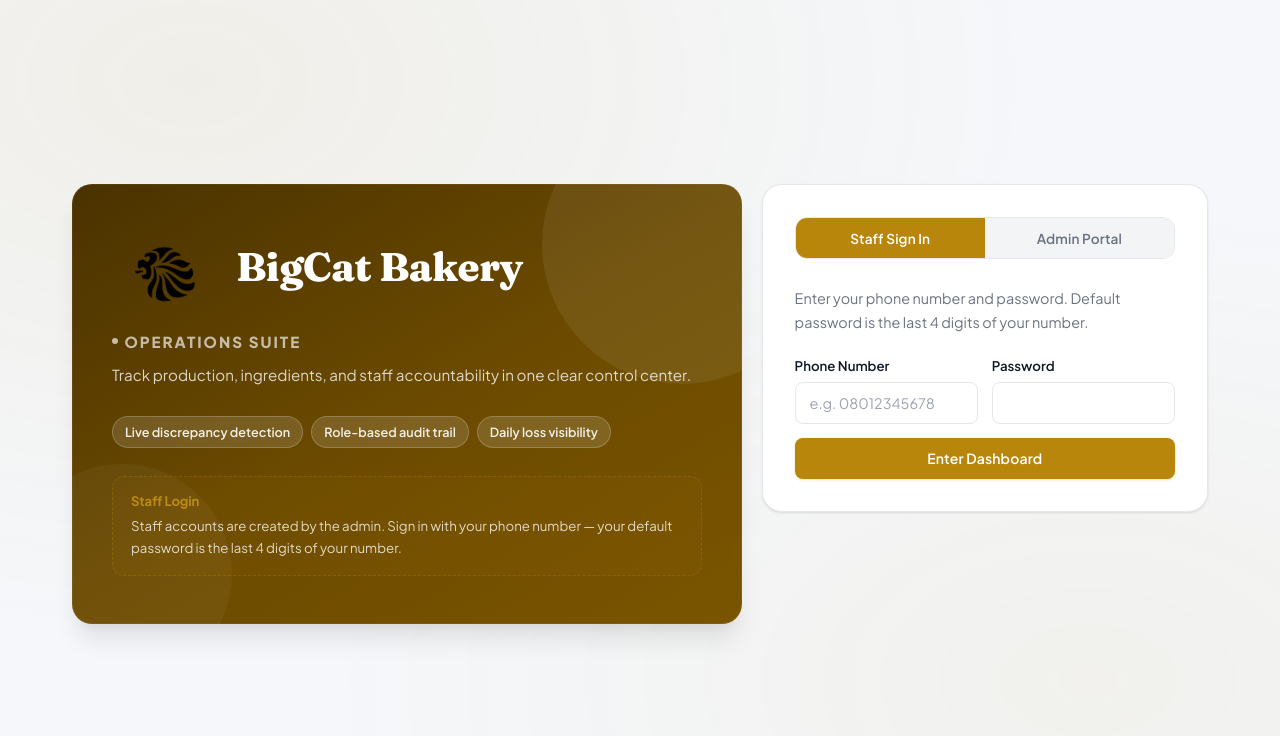
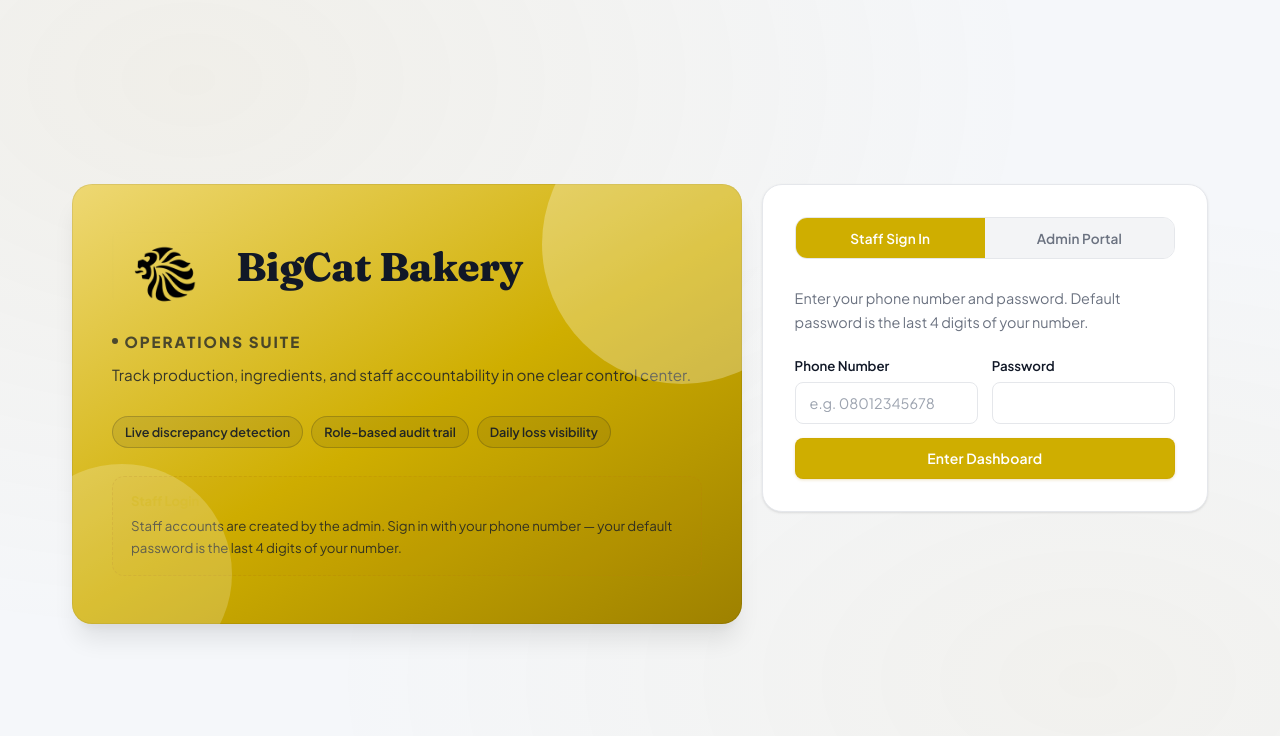
Before and after one commit to badadeveloper001-dev/marketplace-logistics, a website: page public/index.html in a window 1280 px wide. Drawn offline with Linux system fonts and the light colour scheme.

Commit message:
Update admin access code and refine yellow theme

```diff
--- a/public/styles.css
+++ b/public/styles.css
@@ -9,11 +9,11 @@
   --text: #111827;
   --text-secondary: #6b7280;
   --text-tertiary: #9ca3af;
-  --accent: #B8860B;
-  --accent-hover: #9A700A;
-  --accent-soft: #FEF3C7;
-  --accent-muted: #E6B325;
-  --accent-ring: rgba(184, 134, 11, 0.22);
+  --accent: #CFAE00;
+  --accent-hover: #B49300;
+  --accent-soft: #FFFDE6;
+  --accent-muted: #B49300;
+  --accent-ring: rgba(207, 174, 0, 0.35);
   --danger: #dc2626;
   --danger-soft: #fee2e2;
   --warning: #d97706;
@@ -118,11 +118,11 @@ p  { color: var(--text-secondary); font-size: 0.9rem; line-height: 1.65; }
 .brand-panel {
   border-radius: var(--radius-xl);
   padding: 2.5rem 2rem;
-  background: linear-gradient(150deg, #4A3200 0%, #6B4A00 50%, #7A5500 100%);
-  color: #fff;
+  background: linear-gradient(150deg, #EED873 0%, #CFAE00 52%, #9E8100 100%);
+  color: #1f2937;
   position: relative;
   overflow: hidden;
-  box-shadow: var(--shadow-xl), 0 0 0 1px rgba(255,255,255,0.06) inset;
+  box-shadow: var(--shadow-xl), 0 0 0 1px rgba(0,0,0,0.08) inset;
 }
 
 .brand-panel::before {
@@ -131,7 +131,7 @@ p  { color: var(--text-secondary); font-size: 0.9rem; line-height: 1.65; }
   top: -80px; right: -80px;
   width: 280px; height: 280px;
   border-radius: 50%;
-  background: rgba(255,255,255,0.07);
+  background: rgba(255,255,255,0.28);
   pointer-events: none;
 }
 
@@ -141,13 +141,13 @@ p  { color: var(--text-secondary); font-size: 0.9rem; line-height: 1.65; }
   bottom: -60px; left: -60px;
   width: 220px; height: 220px;
   border-radius: 50%;
-  background: rgba(255,255,255,0.04);
+  background: rgba(255,255,255,0.2);
   pointer-events: none;
 }
 
-.brand-panel .eyebrow { color: rgba(255,255,255,0.65); }
-.brand-panel h1 { color: #fff; margin-bottom: 0.75rem; }
-.brand-panel p  { color: rgba(255,255,255,0.78); font-size: 0.95rem; }
+.brand-panel .eyebrow { color: rgba(17,24,39,0.72); }
+.brand-panel h1 { color: #111827; margin-bottom: 0.75rem; }
+.brand-panel p  { color: rgba(17,24,39,0.8); font-size: 0.95rem; }
 
 .brand-header {
   display: flex;
@@ -175,7 +175,7 @@ p  { color: var(--text-secondary); font-size: 0.9rem; line-height: 1.65; }
 }
 
 .brand-panel h1 {
-  color: #fff;
+  color: #111827;
   margin: 0;
   flex: 1;
 }
@@ -198,7 +198,7 @@ p  { color: var(--text-secondary); font-size: 0.9rem; line-height: 1.65; }
 }
 
 .brand-tagline {
-  color: rgba(255,255,255,0.78) !important;
+  color: rgba(17,24,39,0.82) !important;
   font-size: 0.95rem !important;
   margin-bottom: 0 !important;
 }
@@ -211,13 +211,13 @@ p  { color: var(--text-secondary); font-size: 0.9rem; line-height: 1.65; }
 }
 
 .feature-pills span {
-  background: rgba(255,255,255,0.13);
-  border: 1px solid rgba(255,255,255,0.2);
+  background: rgba(17,24,39,0.08);
+  border: 1px solid rgba(17,24,39,0.2);
   border-radius: var(--radius-full);
   padding: 0.32rem 0.75rem;
   font-size: 0.79rem;
   font-weight: 600;
-  color: rgba(255,255,255,0.9);
+  color: rgba(17,24,39,0.9);
 }
 
 .auth-panel {
--- a/src/server.js
+++ b/src/server.js
@@ -21,7 +21,7 @@ const app = express();
 const PORT = process.env.PORT || 3000;
 const IS_VERCEL = Boolean(process.env.VERCEL);
 const JWT_SECRET = process.env.JWT_SECRET || "bakery_control_secret_change_me";
-const ADMIN_ACCESS_CODE = process.env.ADMIN_ACCESS_CODE || "BIGCAT-ADMIN-2026";
+const ADMIN_ACCESS_CODE = process.env.ADMIN_ACCESS_CODE || "BIGCAT00";
 const ALERT_EMAIL_TO = process.env.ALERT_EMAIL_TO || "";
 
 const smtpPort = Number(process.env.SMTP_PORT || 587);
```
Also changed, not shown: 1 other file.
